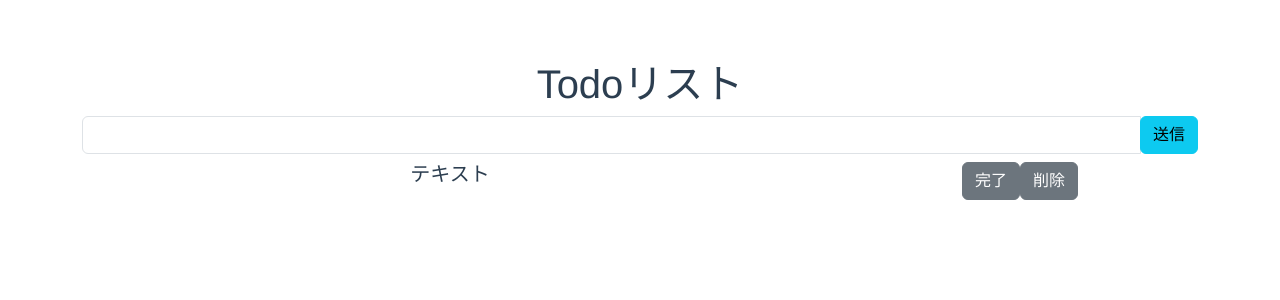
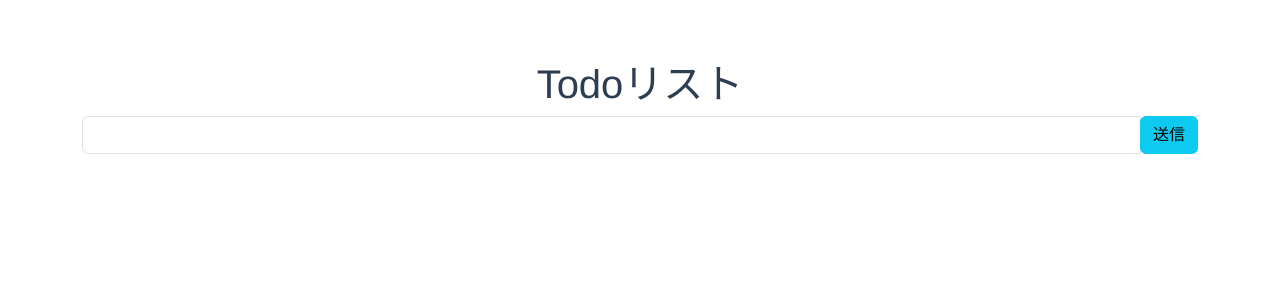
Before and after one commit to i-yuka1129/firebase-vue-todo, a Vue app: page / in a window 1280 px wide. Shown: the top 300 px of the page. Built offline with nearby package versions, Linux system fonts and the light colour scheme.

Commit message:
リストの動的表示

```diff
--- a/src/components/TodoList.vue
+++ b/src/components/TodoList.vue
@@ -1,8 +1,8 @@
 <template>
 <b-container>
-  <b-row class="mt-2">
+  <b-row :key="index" v-for="(todo, index) in todos" class="mt-2">
     <b-col cols="8" class="text-left">
-      <h5>テキスト</h5>
+      <h5>{{ todo.text }}</h5>
     </b-col>
     <b-col cols="4" class="text-right">
       <b-button>完了</b-button>
@@ -15,6 +15,7 @@
 <script>
 export default {
   name: 'TodoList',
+  props: ['todos'],
 };
 </script>
 
--- a/src/pages/Index.vue
+++ b/src/pages/Index.vue
@@ -2,7 +2,7 @@
   <div>
     <h1>Todoリスト</h1>
     <todo-form @handleParentAddTodo="handleParentAddTodo" />
-    <todo-list />
+    <todo-list :todos="todos" />
   </div>
 </template>
 
```
Also changed, not shown: 1 other file (tests, documents, lock files or other folders).
